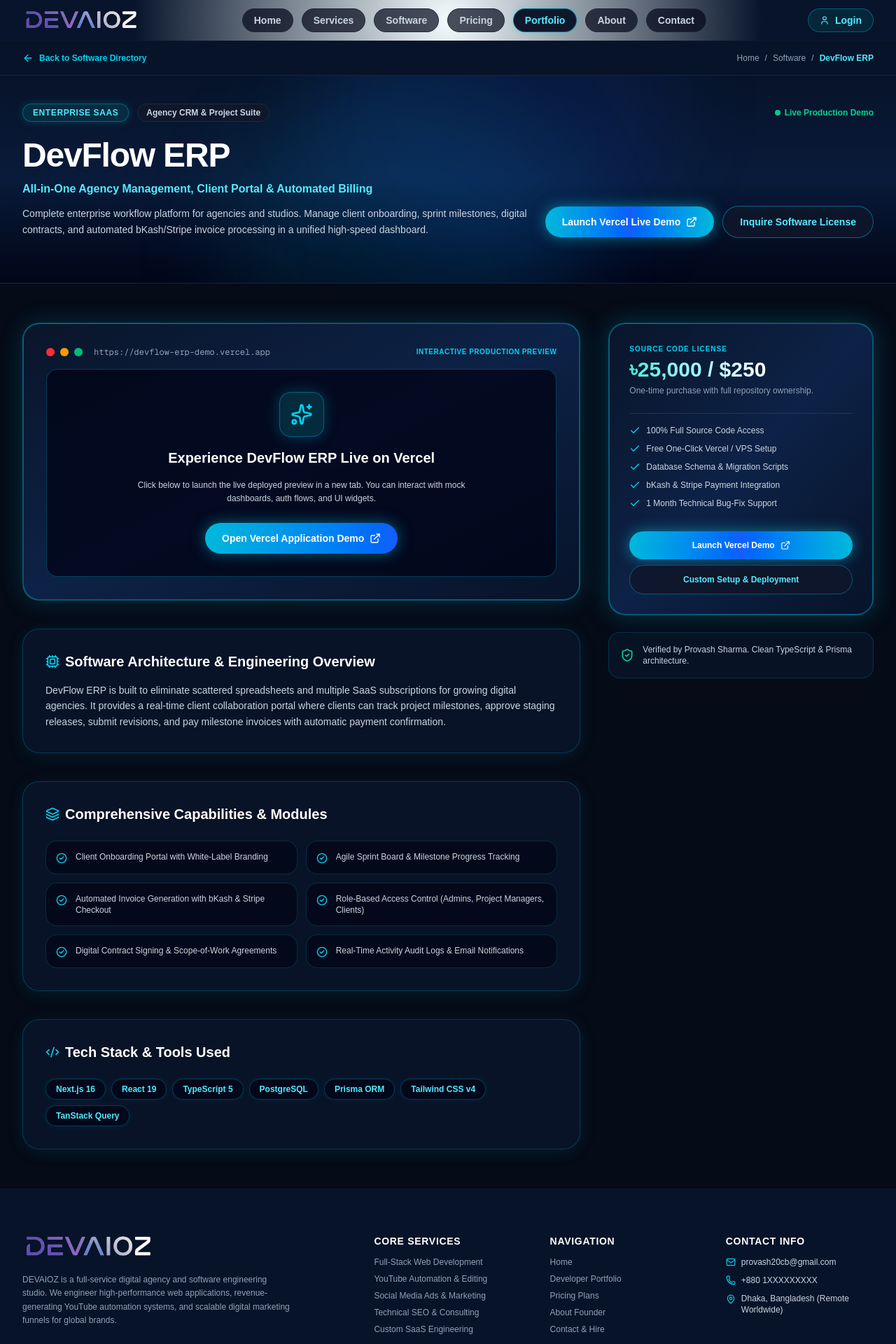
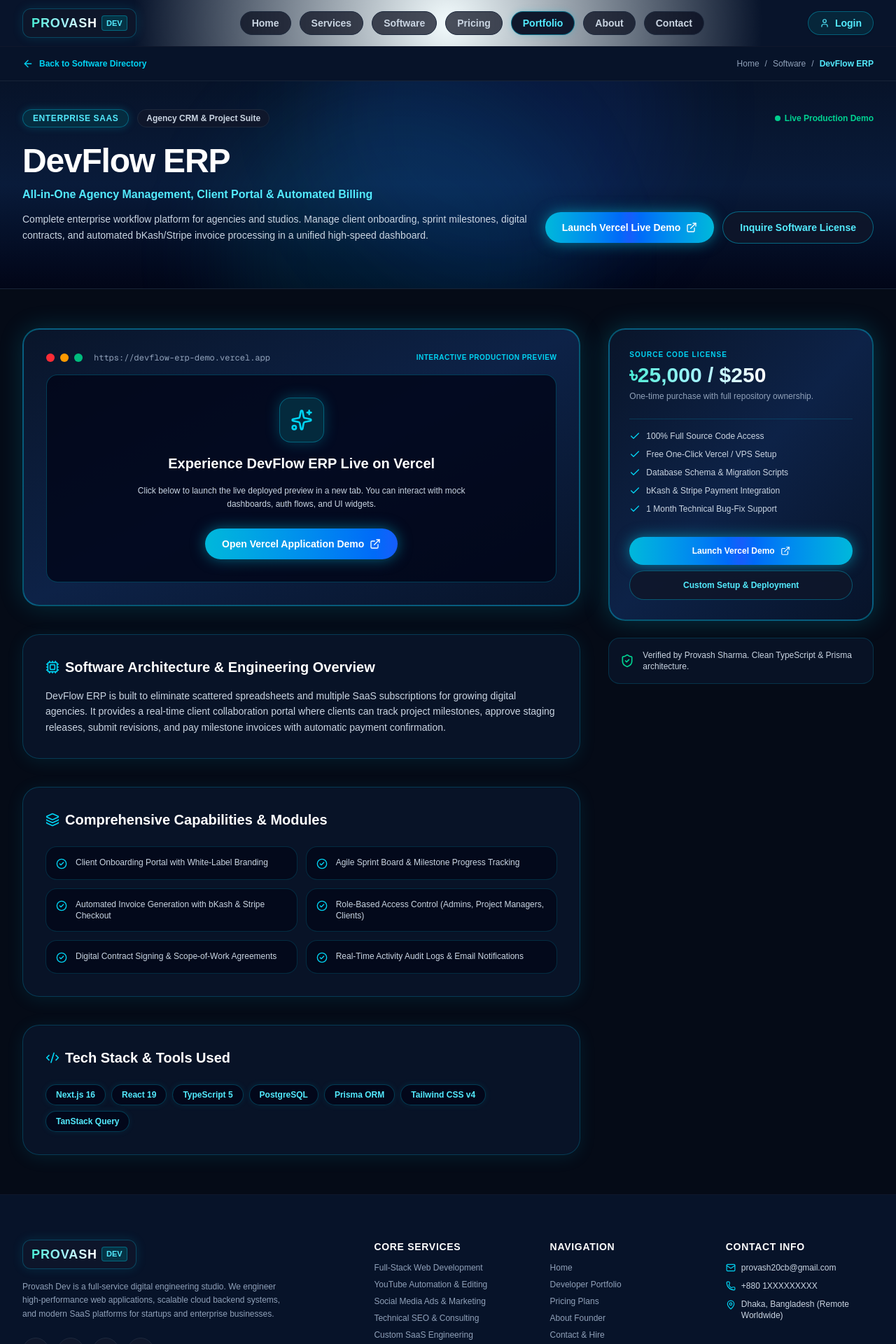
Before and after one commit to provash10/provash_dev, a Next.js app: page /software/devflow-erp in a window 1280 px wide. Shown: the top 1920 px of the page at 70% size. Built offline with nearby package versions, Linux system fonts and the light colour scheme.

Commit message:
refactor(branding): comment out devaioz logo and switch to provash dev brand

```diff
--- a/src/app/layout.jsx
+++ b/src/app/layout.jsx
@@ -14,11 +14,11 @@ const geistMono = Geist_Mono({
 });
 
 export const metadata = {
-	title: "Provash Agency | Scalable Web Apps, YouTube Automation & Marketing",
+	title: "Provash Dev | Scalable Web Applications & Enterprise Software Architecture",
 	description:
-		"Premier Digital Agency providing Web Development, YouTube Automation, and Social Media Marketing solutions.",
+		"Full-Stack Web Engineering Studio specialized in Next.js 16, React 19, TypeScript 5, Express.js APIs, and scalable PostgreSQL Prisma SaaS platforms.",
 	icons: {
-		icon: "/img/devaiozfavicon.png",
+		icon: "/icon.png",
 	},
 };
 
--- a/src/components/AMainPage3000/MainBanner.jsx
+++ b/src/components/AMainPage3000/MainBanner.jsx
@@ -26,7 +26,7 @@ const MainBanner = () => {
                 >
                     Portfolio
                 </Link>
-                {/* <img src="/img/devaioz_tlogo.png" alt="DEVAIOZ Logo" className="h-8 md:h-12 w-auto object-contain drop-shadow-[0_0_15px_rgba(6,182,212,0.2)]" /> */}
+                {/* <img src="/img/devaioz_tlogo.png" alt="devaioz logo" className="h-8 md:h-12 w-auto object-contain" /> */}
             </h1>
 
             {/* Profile card wrapper with glassmorphism and custom top + right border highlight (diagonal shape) + solid 3D stand shadow */}
--- a/src/components/Cards/Showcase/AboutCard.jsx
+++ b/src/components/Cards/Showcase/AboutCard.jsx
@@ -15,7 +15,7 @@ const AboutCard = () => {
     const experiences = [
         {
             role: 'Lead MERN Stack & Next.js Developer',
-            company: 'Devaioz & Client Projects',
+            company: 'Provash Dev & Client Projects',
             period: '2023 - Present',
             description: 'Building high-performance server-side rendered (SSR) web applications, component-driven UI libraries, and optimizing Lighthouse performance scores.'
         },
--- a/src/components/HeaderFooter/Footer/Footer.jsx
+++ b/src/components/HeaderFooter/Footer/Footer.jsx
@@ -13,17 +13,21 @@ const Footer = () => {
 				<div className="grid grid-cols-1 md:grid-cols-2 lg:grid-cols-5 gap-10">
 					{/* column 1: brand & mission */}
 					<div className="lg:col-span-2 space-y-4">
-						<Link href="/" className="inline-block">
-							<img
-								src="/img/devaioz_tlogo.png"
-								alt="DEVAIOZ Agency Logo"
-								className="h-9 w-auto object-contain"
-							/>
+						<Link href="/" className="inline-block group">
+							{/* devaioz logo commented out pending domain purchase */}
+							{/* <img src="/img/devaioz_tlogo.png" alt="devaioz logo" className="h-9 w-auto object-contain" /> */}
+							<div className="flex items-center gap-1.5 px-3 py-1.5 rounded-xl bg-slate-900/90 border border-cyan-500/30 group-hover:border-cyan-400 transition-all shadow-[0_0_15px_rgba(6,182,212,0.15)]">
+								<span className="text-base sm:text-lg font-black tracking-wider bg-clip-text text-transparent bg-gradient-to-r from-teal-300 via-cyan-200 to-white">
+									PROVASH
+								</span>
+								<span className="text-[11px] font-extrabold px-1.5 py-0.5 rounded bg-cyan-950 text-cyan-300 border border-cyan-500/40">
+									DEV
+								</span>
+							</div>
 						</Link>
 						<p className="text-slate-400 text-xs leading-relaxed max-w-sm">
-							DEVAIOZ is a full-service digital agency and software engineering studio.
-							We engineer high-performance web applications, revenue-generating YouTube
-							automation systems, and scalable digital marketing funnels for global brands.
+							Provash Dev is a full-service digital engineering studio.
+							We engineer high-performance web applications, scalable cloud backend systems, and modern SaaS platforms for startups and enterprise businesses.
 						</p>
 						<div className="flex items-center gap-3 pt-2">
 							<a
@@ -157,7 +161,7 @@ const Footer = () => {
 
 				{/* bottom copyright strip */}
 				<div className="mt-12 pt-6 border-t border-slate-900 flex flex-col sm:flex-row items-center justify-between gap-4 text-xs text-slate-500">
-					<p>© {new Date().getFullYear()} DEVAIOZ Agency. All rights reserved.</p>
+					<p>© {new Date().getFullYear()} Provash Dev. All rights reserved.</p>
 					<p className="flex items-center gap-1">
 						<span>Crafted with</span>
 						<Heart className="w-3.5 h-3.5 text-red-500 fill-red-500" />
--- a/src/components/HeaderFooter/HeaderIcon/HeaderIcon.jsx
+++ b/src/components/HeaderFooter/HeaderIcon/HeaderIcon.jsx
@@ -65,23 +65,41 @@ const HeaderIcon = () => {
                 })}
             </div>
 
-            {/* Mobile View: Top Header Bar */}
+            {/* mobile view top header bar */}
             <div className='fixed top-0 left-0 right-0 h-16 bg-slate-950/80 backdrop-blur-md border-b border-slate-900 z-40 flex md:hidden items-center justify-between px-6 shadow-md'>
                 <div>
-                    <img src="/img/devaioz_tlogo.png" alt="DEVAIOZ Logo" className="h-7 w-auto" />
+                    {/* devaioz logo commented out pending domain purchase */}
+                    {/* <img src="/img/devaioz_tlogo.png" alt="devaioz logo" className="h-7 w-auto" /> */}
+                    <div className="flex items-center gap-1 px-2.5 py-1 rounded-lg bg-slate-900/90 border border-cyan-500/30">
+                        <span className="text-sm font-black tracking-wider bg-clip-text text-transparent bg-gradient-to-r from-teal-300 via-cyan-200 to-white">
+                            PROVASH
+                        </span>
+                        <span className="text-[10px] font-extrabold px-1 py-0.5 rounded bg-cyan-950 text-cyan-300 border border-cyan-500/40">
+                            DEV
+                        </span>
+                    </div>
                 </div>
                 <button onClick={toggleMenu} className='text-blue-500 hover:text-blue-400 p-2 focus:outline-none cursor-pointer' aria-label="Open Menu">
                     <FaBars size={24} />
                 </button>
             </div>
 
-            {/* Mobile View: Full-Screen Drawer Menu */}
+            {/* mobile view full screen drawer menu */}
             {isOpen && (
                 <div className='fixed inset-0 bg-slate-950/98 backdrop-blur-lg z-50 flex flex-col p-6 animate-in fade-in duration-200 md:hidden'>
-                    {/* Drawer Header */}
+                    {/* drawer header */}
                     <div className='flex items-center justify-between h-12 flex-shrink-0'>
                         <div>
-                            <img src="/img/devaioz_tlogo.png" alt="DEVAIOZ Logo" className="h-7 w-auto" />
+                            {/* devaioz logo commented out pending domain purchase */}
+                            {/* <img src="/img/devaioz_tlogo.png" alt="devaioz logo" className="h-7 w-auto" /> */}
+                            <div className="flex items-center gap-1 px-2.5 py-1 rounded-lg bg-slate-900/90 border border-cyan-500/30">
+                                <span className="text-sm font-black tracking-wider bg-clip-text text-transparent bg-gradient-to-r from-teal-300 via-cyan-200 to-white">
+                                    PROVASH
+                                </span>
+                                <span className="text-[10px] font-extrabold px-1 py-0.5 rounded bg-cyan-950 text-cyan-300 border border-cyan-500/40">
+                                    DEV
+                                </span>
+                            </div>
                         </div>
                         <button onClick={toggleMenu} className='text-blue-500 hover:text-blue-400 p-2 focus:outline-none cursor-pointer' aria-label="Close Menu">
                             <FaTimes size={26} />
--- a/src/components/HeaderFooter/Navbar/Navbar.jsx
+++ b/src/components/HeaderFooter/Navbar/Navbar.jsx
@@ -8,12 +8,17 @@ const Navbar = () => {
 	// console.log("rendering agency top navigation bar")
 	return (
 		<div className="navbar-bg-gradient px-4 md:px-8 py-3 border-b border-slate-900 flex justify-between items-center text-white sticky top-0 z-50 backdrop-blur-md">
-			<Link href="/" className="flex items-center gap-2">
-				<img
-					src="/img/devaioz_tlogo.png"
-					alt="DEVAIOZ Agency Logo"
-					className="h-8 w-auto object-contain"
-				/>
+			<Link href="/" className="flex items-center gap-2 group">
+				{/* devaioz logo commented out pending domain purchase */}
+				{/* <img src="/img/devaioz_tlogo.png" alt="devaioz logo" className="h-8 w-auto object-contain" /> */}
+				<div className="flex items-center gap-1.5 px-3 py-1.5 rounded-xl bg-slate-900/90 border border-cyan-500/30 group-hover:border-cyan-400 transition-all shadow-[0_0_15px_rgba(6,182,212,0.15)]">
+					<span className="text-base sm:text-lg font-black tracking-wider bg-clip-text text-transparent bg-gradient-to-r from-teal-300 via-cyan-200 to-white">
+						PROVASH
+					</span>
+					<span className="text-[11px] font-extrabold px-1.5 py-0.5 rounded bg-cyan-950 text-cyan-300 border border-cyan-500/40">
+						DEV
+					</span>
+				</div>
 			</Link>
 			<div className="hidden md:flex items-center gap-3">
 				<Link
```
